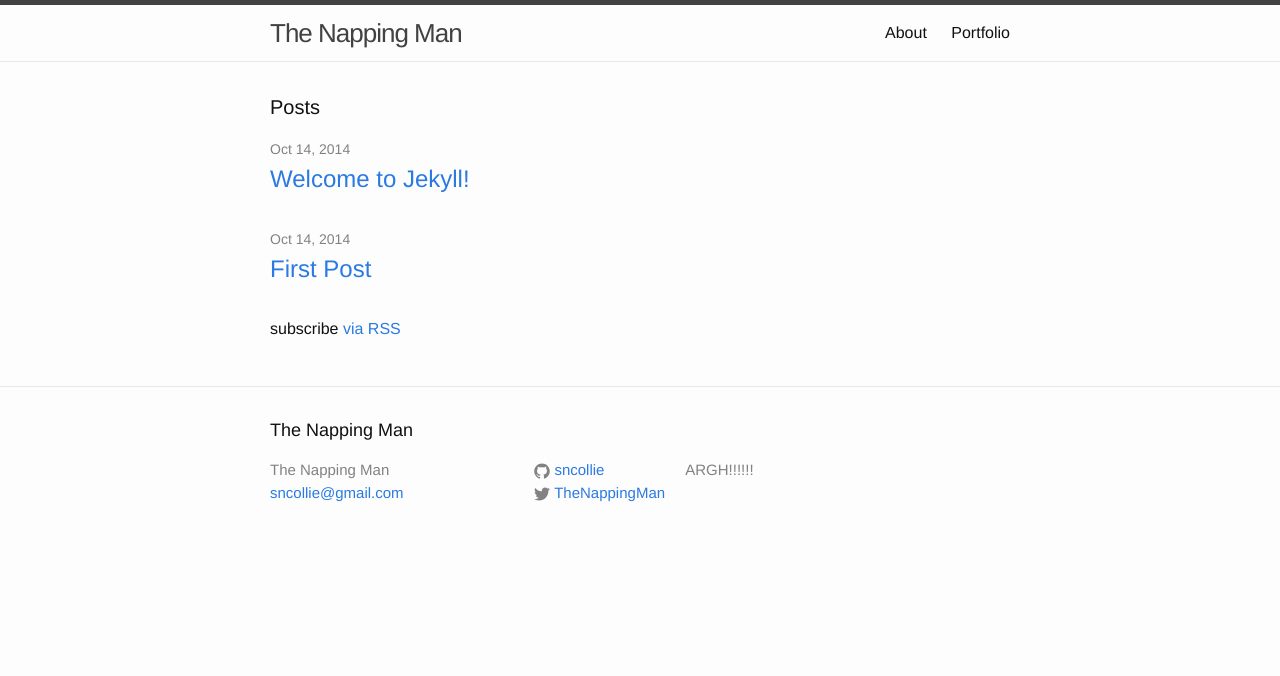
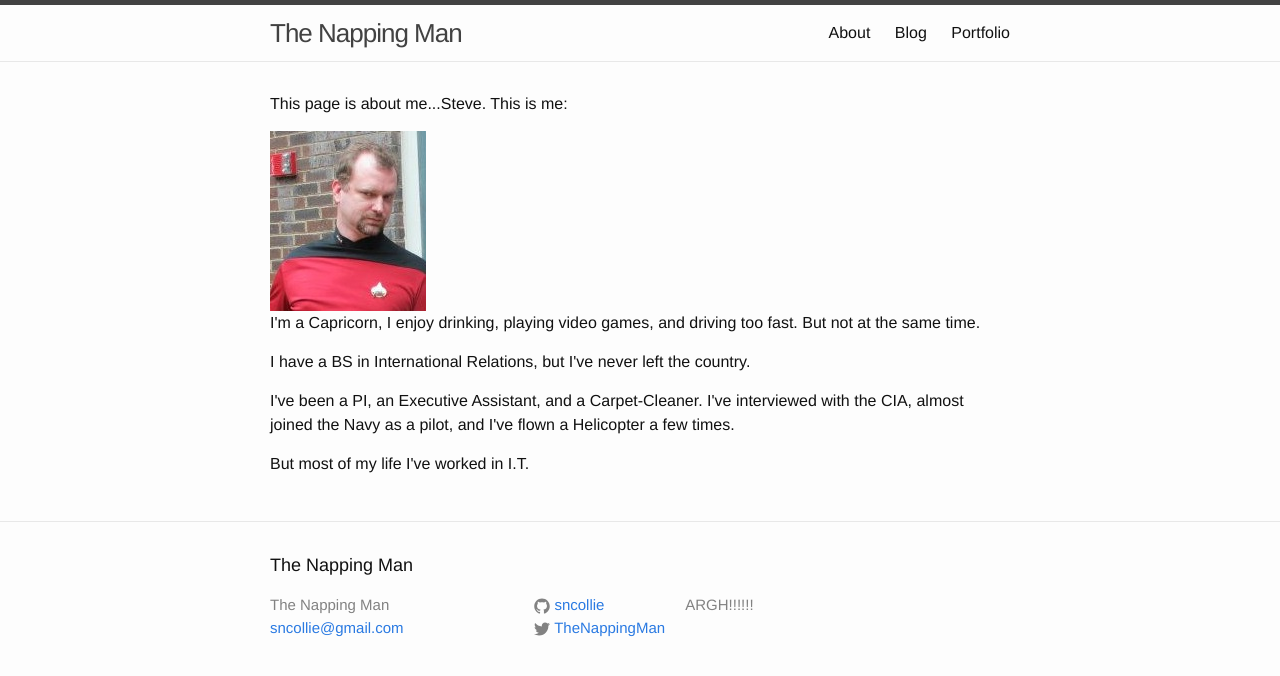
Before and after one commit to sncollie/sncollie.github.io, a Jekyll site: the page built from index.html, in a window 1280 px wide. Shown: the top 676 px of the page. Built offline with Jekyll 4.4.1, drawn with Linux system fonts in a browser that asks for light colours.

Commit message:
UGH AGAIN UGH

```diff
--- a/_config.yml
+++ b/_config.yml
@@ -4,7 +4,7 @@ email: sncollie@gmail.com
 description: > # this means to ignore newlines until "baseurl:"
   ARGH!!!!!!
 baseurl: "" # the subpath of your site, e.g. /blog/
-url: "sncollie.github.io" # the base hostname & protocol for your site
+url: "http://sncollie.github.io" # the base hostname & protocol for your site
 twitter_username: TheNappingMan
 github_username:  sncollie
 
--- a/index.html
+++ b/index.html
@@ -2,22 +2,17 @@
 layout: default
 ---
 
-<div class="home">
+<html>
+	<head>
+		<title>Steve</title>
+	</head>
+	<body>
+		<p>This page is about me...Steve.  This is me:</P>
+		<img src="images/steve.jpg">
+		<p>I'm a Capricorn, I enjoy drinking, playing video games, and driving too fast.  But not at the same time.</p>
+		<p>I have a BS in International Relations, but I've never left the country.<p>
+		<p>I've been a PI, an Executive Assistant, and a Carpet-Cleaner.  I've interviewed with the CIA, almost joined the Navy as a pilot, and I've flown a Helicopter a few times.</p>
+		<p>But most of my life I've worked in I.T.</p>
+	</body>
 
-  <h1 class="page-heading">Posts</h1>
-
-  <ul class="post-list">
-    {% for post in site.posts %}
-      <li>
-        <span class="post-meta">{{ post.date | date: "%b %-d, %Y" }}</span>
-
-        <h2>
-          <a class="post-link" href="{{ post.url | prepend: site.baseurl }}">{{ post.title }}</a>
-        </h2>
-      </li>
-    {% endfor %}
-  </ul>
-
-  <p class="rss-subscribe">subscribe <a href="{{ "/feed.xml" | prepend: site.baseurl }}">via RSS</a></p>
-
-</div>
+</html>
```
Also changed, not shown: about.md (+0 -1 lines), blog.md (added, +24 -0 lines), 7 other files.
